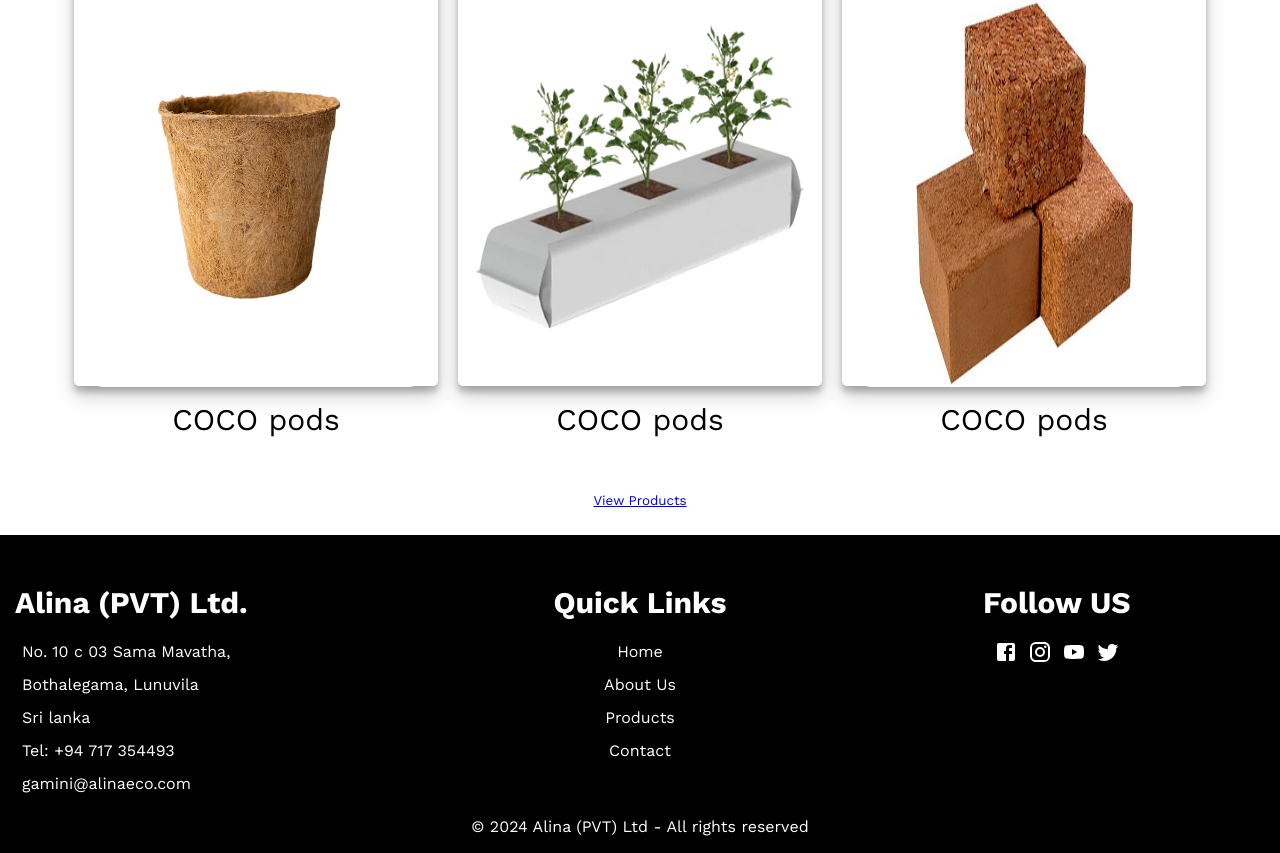
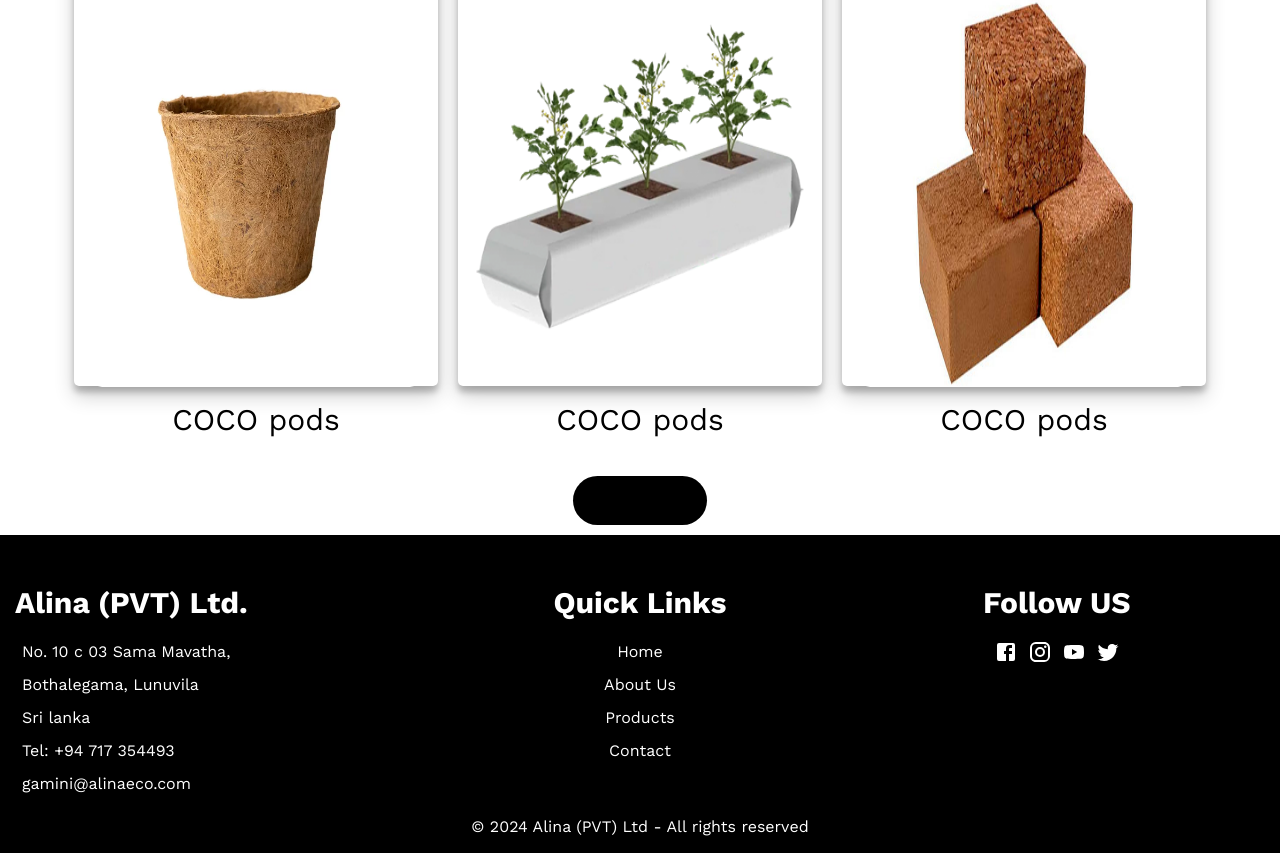
Before and after one commit to sevindunimrod/Alina-project, a React (Create React App) app in the folder alina_app/: page / in a window 1280 px wide. Shown: the part 996-1849 px from the top of the page. Built offline with nearby package versions, Linux system fonts and the light colour scheme.

Commit message:
new test

```diff
--- a/alina_app/src/Home/ProductsSection.css
+++ b/alina_app/src/Home/ProductsSection.css
@@ -50,14 +50,14 @@
 
 
  .View_btn{
-    background-color: #ffffff;
-    color: #000000;
+    background-color:#000000;
+    color: #ffff;
     padding: 17px 20px;
     border: 0px solid #000;
     border-radius: 35px;
     position: relative;
    }
-   /*
+
 .View_btn:hover{
     background: linear-gradient(to right,#f2f2f2 ,#7b7b7b);
     background-color: #f2f2f2;
@@ -69,7 +69,7 @@
 .View_btn a{
     text-decoration: none;
     color: #000;
-  } */
+  }
   @media only screen and (max-width: 768px) {
     .Products {
         flex-direction: column; /* Change direction to column for mobile view */
--- a/alina_app/src/Products/Products.js
+++ b/alina_app/src/Products/Products.js
@@ -6,14 +6,14 @@ import Footer from '../Footer/Footer.js';
 
 export default function Products() {
 
-  const [items, setItems] = useState([]);
-  const [visible, setVisible] = useState(8);
+  // const [items, setItems] = useState([]);
+  // const [visible, setVisible] = useState(8);
 
-  const showMore = () => {
-    setVisible((preValue) => preValue + 4);
-  }
-
-  const [products, setProducts] = useState([
+  // const showMore = () => {
+  //   setVisible((preValue) => preValue + 4);
+  // }
+  // , setProducts
+  const [products] = useState([
     {
       image: require('../Images/Product_img/mixed-cocopeat-block.jpg'), title: 'COCO pods',
       description: 'Lorem ipsum dolor sit amet, consectetur adipiscing elit, sed do eiusmod tempor incididunt ut labore et dolore magna aliqua. Ut enim ad minim veniam, quis nostrud exercitation ullamco laboris nisi ut aliquip ex ea commodo consequat. Duis aute irure dolor in reprehenderit in voluptate velit esse cillum dolore eu fugiat nulla pariatur. Excepteur sint occaecat cupidatat non proident, sunt in culpa qui officia deserunt mollit anim id est laborum.'
```
